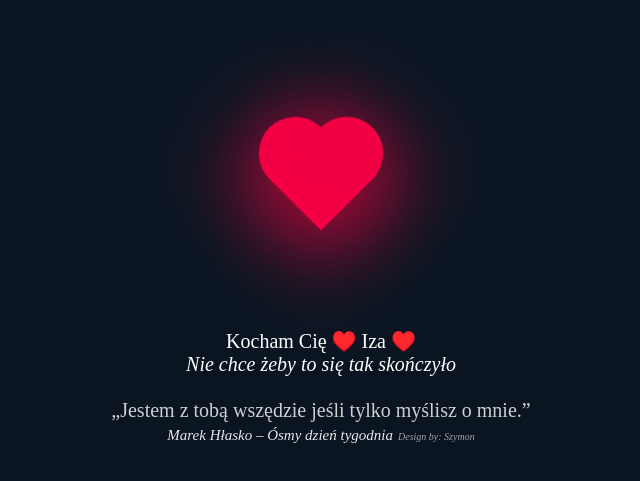
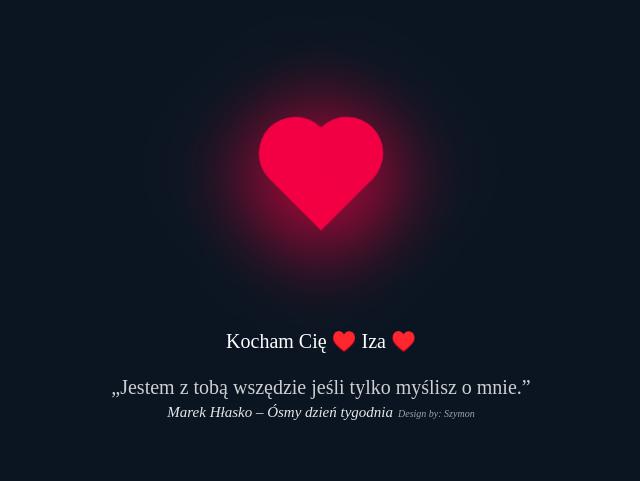
Before and after one commit to xcenqx/ily, a plain HTML site: page index.html in a window 1280 px wide. Shown: the part 221-702 px from the top of the page, without its empty margins (319-959 px from the left). Drawn offline with Linux system fonts and the light colour scheme.

Commit message:
Update index.html

```diff
--- a/index.html
+++ b/index.html
@@ -11,9 +11,7 @@
     <body>
             <div class="heart"></div>
             <div class="text">
-                Kocham Cię ♥️ Iza ♥️ <br>
-                <i>Nie chce żeby to się tak skończyło</i>
-
+                Kocham Cię ♥️ Iza ♥️
                 <br>
                 <br>
                  <q style="opacity:0.8; margin: 5px">Jestem z tobą wszędzie jeśli tylko myślisz o mnie.</q>
```
